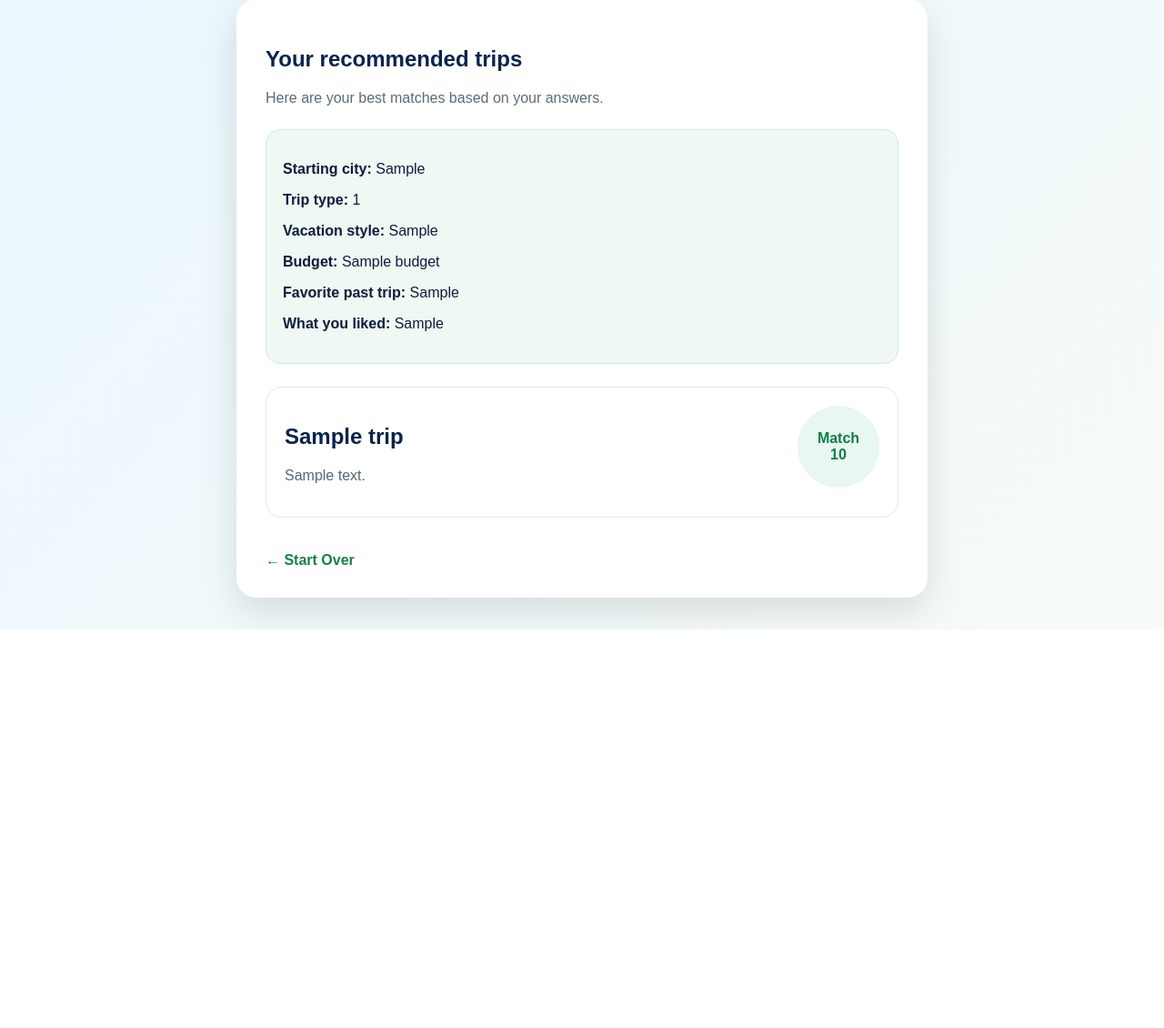
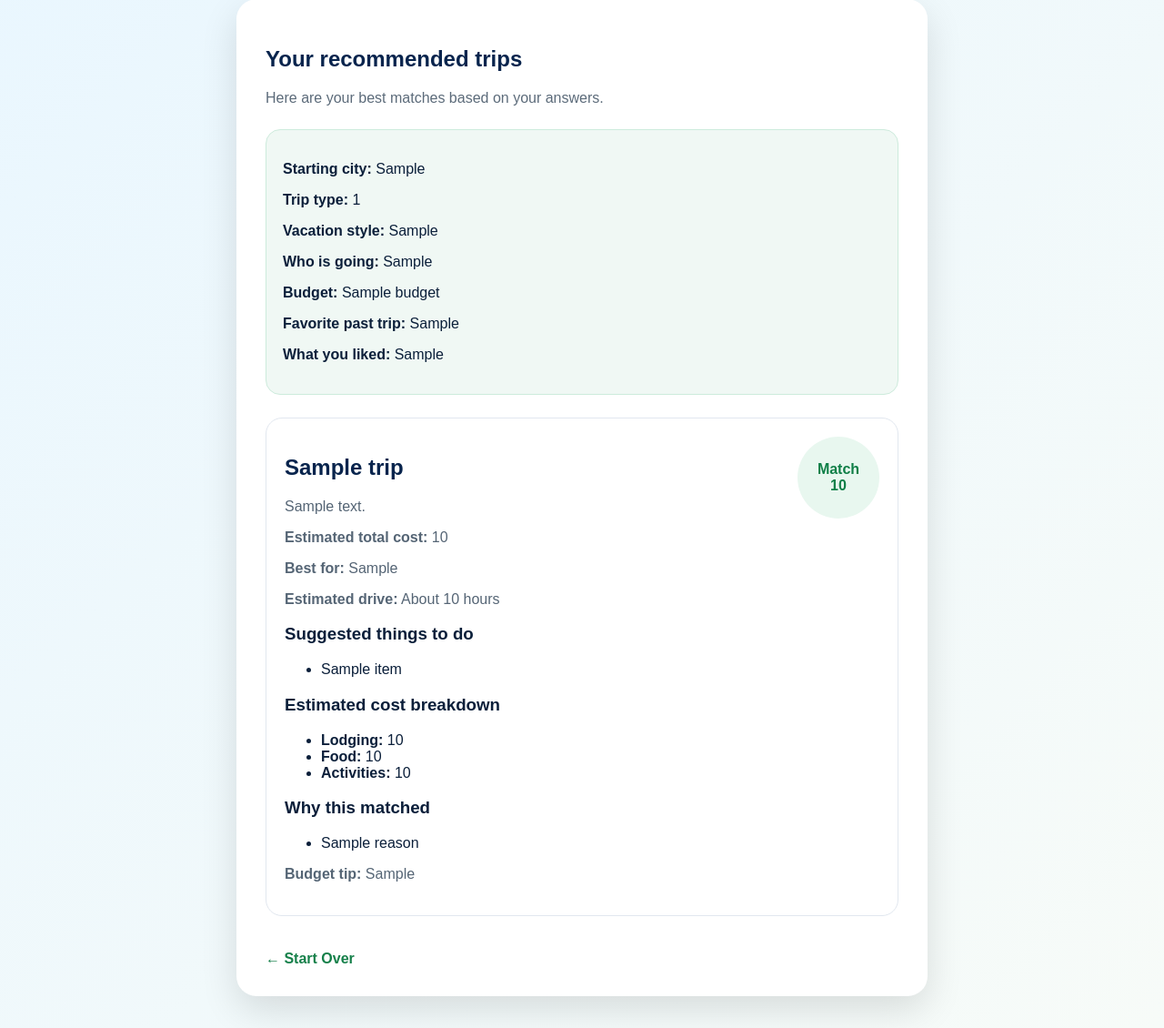
Before and after one commit to tripmakur/Tripmakur-Travel-Planner, a Flask app: template templates/results.html in a window 1280 px wide. Shown: the part 300-1430 px from the top of the page at 91% size. Before the commit the page ends 992 px from the top, so only its background shows below. Run offline with Flask 3, Linux system fonts and the light colour scheme; the template is opened without the code that fills it: most values are stand-ins (such as "Sample title", 1, 10 or a date in 2020).

Commit message:
Update results.html

```diff
--- a/templates/results.html
+++ b/templates/results.html
@@ -21,7 +21,12 @@
             <p><strong>Starting city:</strong> {{ home_city }}</p>
             <p><strong>Trip type:</strong> {{ trip_length }}</p>
             <p><strong>Vacation style:</strong> {{ trip_type }}</p>
+            <p><strong>Who is going:</strong> {{ travel_style }}</p>
             <p><strong>Budget:</strong> {{ budget }}</p>
+
+            {% if trip_length == "weekend" %}
+                <p><strong>Preferred driving distance:</strong> Up to {{ drive_hours }} hours</p>
+            {% endif %}
 
             {% if favorite_destination %}
                 <p><strong>Favorite past trip:</strong> {{ favorite_destination }}</p>
@@ -39,9 +44,37 @@
                         <h2>{{ trip.name }}</h2>
                         <p>{{ trip.description }}</p>
 
-                        {% if trip.trip_length == "weekend" %}
+                        <p><strong>Estimated total cost:</strong> {{ trip.estimated_total_cost }}</p>
+                        <p><strong>Best for:</strong> {{ trip.best_for }}</p>
+
+                        {% if trip.max_drive_hours > 0 %}
                             <p><strong>Estimated drive:</strong> About {{ trip.max_drive_hours }} hours</p>
+                        {% else %}
+                            <p><strong>Travel type:</strong> Flight recommended</p>
                         {% endif %}
+
+                        <h3>Suggested things to do</h3>
+                        <ul>
+                            {% for item in trip.things_to_do %}
+                                <li>{{ item }}</li>
+                            {% endfor %}
+                        </ul>
+
+                        <h3>Estimated cost breakdown</h3>
+                        <ul>
+                            <li><strong>Lodging:</strong> {{ trip.lodging_cost }}</li>
+                            <li><strong>Food:</strong> {{ trip.food_cost }}</li>
+                            <li><strong>Activities:</strong> {{ trip.activity_cost }}</li>
+                        </ul>
+
+                        <h3>Why this matched</h3>
+                        <ul>
+                            {% for reason in trip.reasons %}
+                                <li>{{ reason }}</li>
+                            {% endfor %}
+                        </ul>
+
+                        <p><strong>Budget tip:</strong> {{ trip.budget_tip }}</p>
                     </div>
 
                     <div class="score">
```
